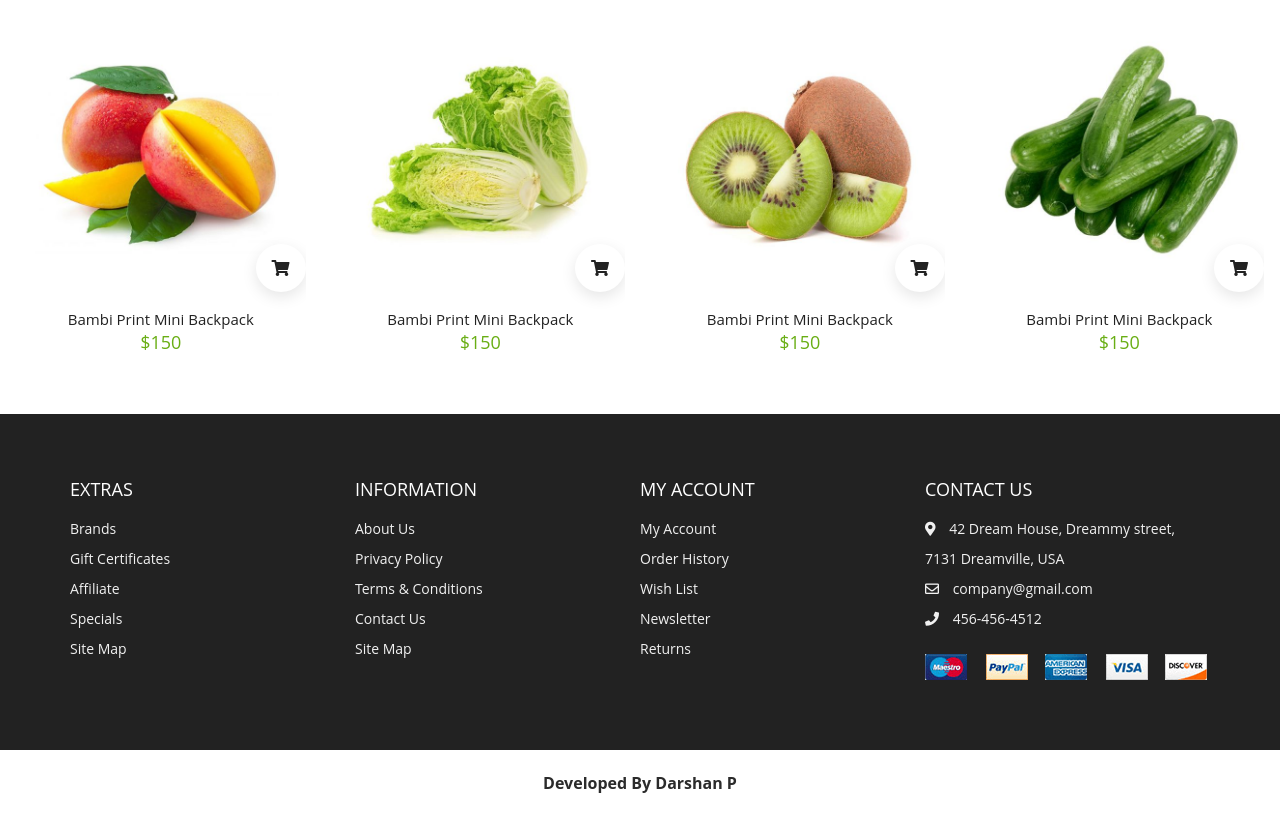
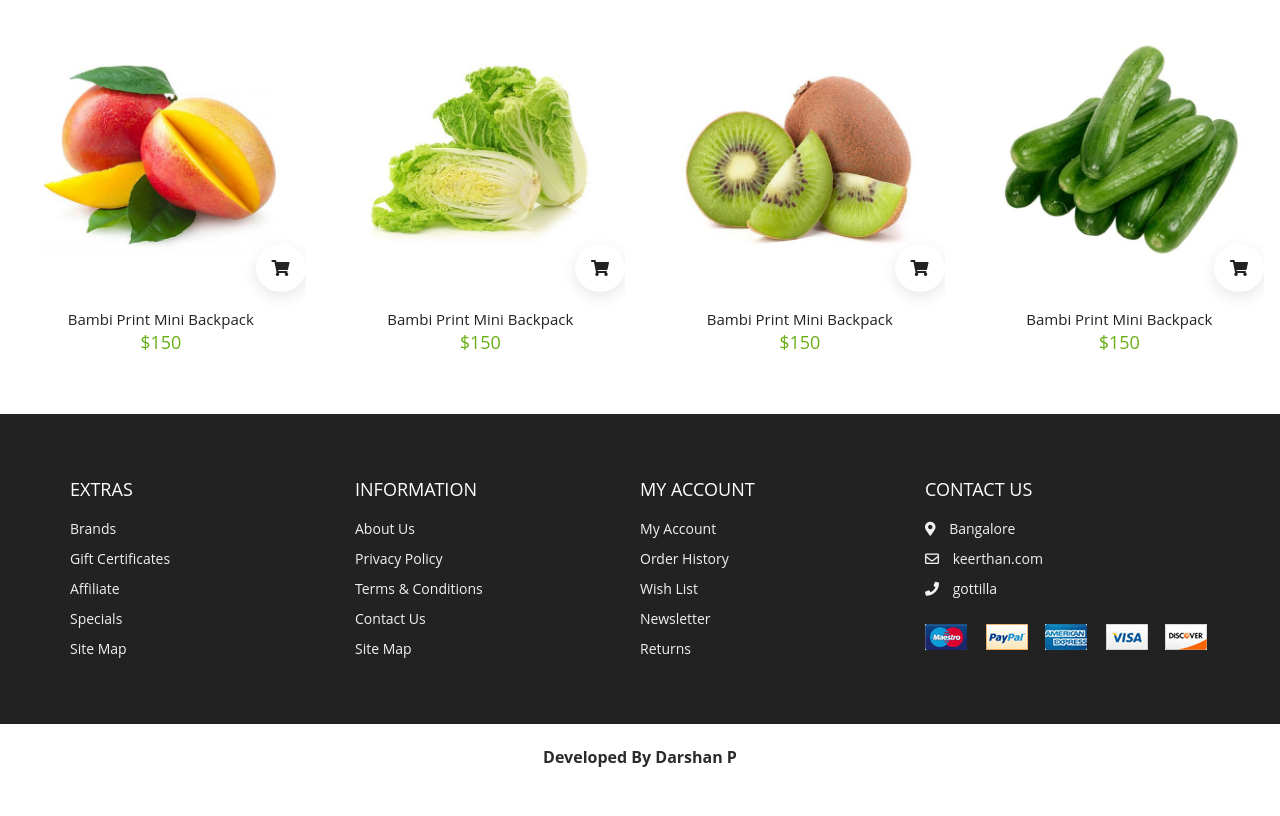
Before and after one commit to DachhuP/Univers, a plain HTML site: page productDetails.html in a window 1280 px wide. Shown: the part 995-1811 px from the top of the page. After the commit the page ends 1785 px from the top, so only its background shows below. Drawn offline with Linux system fonts and the light colour scheme.

Commit message:
Update productDetails.html

```diff
--- a/productDetails.html
+++ b/productDetails.html
@@ -285,19 +285,19 @@
             <span>
               <i class="fas fa-map-marker-alt"></i>
             </span>
-            42 Dream House, Dreammy street, 7131 Dreamville, USA
+            Bangalore
           </div>
           <div>
             <span>
               <i class="far fa-envelope"></i>
             </span>
-            company@gmail.com
+            keerthan.com
           </div>
           <div>
             <span>
               <i class="fas fa-phone"></i>
             </span>
-            456-456-4512
+            gottilla
           </div>
           <div class="payment-methods">
             <img src="./images/payment.png" alt="">
```
